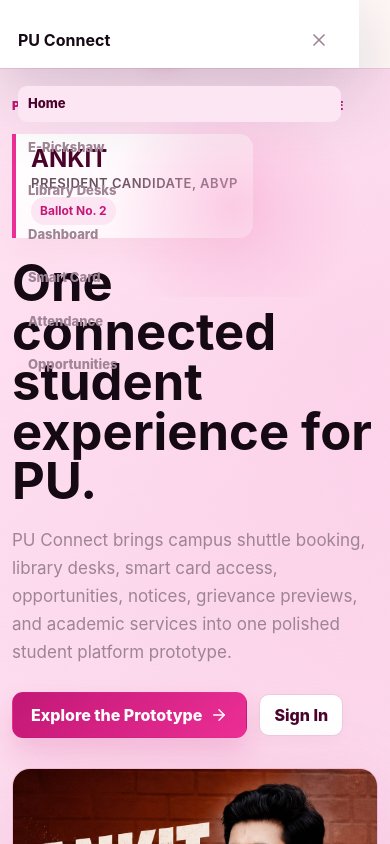
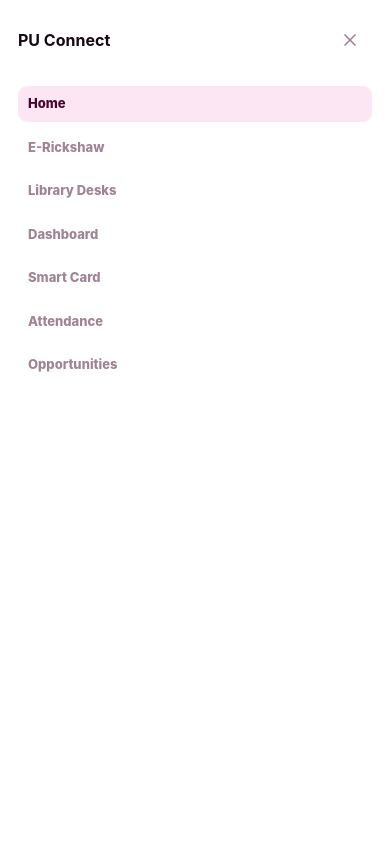
Before and after one commit to rohitraaz07/PU_Connent, a React (Vite) app: page /home in a window 390 px wide. Both pictures are taken after a click on the button "Open navigation". Shown: the top 844 px of the page. Built offline with nearby package versions, Linux system fonts and the light colour scheme.

Commit message:
Updated project

```diff
--- a/src/components/layout/Navbar.tsx
+++ b/src/components/layout/Navbar.tsx
@@ -1,3 +1,76 @@
+// import { LogOut, Menu, UserCircle, X } from "lucide-react";
+// import { useState } from "react";
+// import { Link, NavLink, useNavigate } from "react-router-dom";
+// import { useAuth } from "../../context/AuthContext";
+
+// const links = [
+//   ["Home", "/home"],
+//   ["E-Rickshaw", "/e-rickshaw"],
+//   ["Library Desks", "/library-desks"],
+//   ["Dashboard", "/dashboard"],
+//   ["Smart Card", "/smart-card"],
+//   ["Attendance", "/attendance"],
+//   ["Opportunities", "/opportunities"],
+// ];
+
+// export function Navbar() {
+//   const [open, setOpen] = useState(false);
+//   const { user, logout, continueAsGuest } = useAuth();
+//   const navigate = useNavigate();
+//   const content = (
+//     <>
+//       {links.map(([label, to]) => (
+//         <NavLink key={to} to={to} onClick={() => setOpen(false)} className={({ isActive }) => `nav-link ${isActive ? "active" : ""}`}>
+//           {label}
+//         </NavLink>
+//       ))}
+//     </>
+//   );
+
+//   return (
+//     <header className="navbar">
+//       <button className="icon-button mobile-only" aria-label="Open navigation" onClick={() => setOpen(true)}>
+//         <Menu size={20} />
+//       </button>
+//       <button className="brand" onClick={() => navigate(user ? "/dashboard" : "/home")}>
+//         <span className="brand-mark">PU</span>
+//         <span>PU Connect</span>
+//       </button>
+//       <nav className="desktop-nav" aria-label="Primary navigation">
+//         {content}
+//       </nav>
+//       {user ? (
+//         <>
+//           <button className="profile-chip" onClick={() => navigate("/profile")}>
+//             <UserCircle size={20} />
+//             <span>{user.fullName}</span>
+//           </button>
+//           <button className="ghost-button signout-button" onClick={logout}>
+//             <LogOut size={16} /> Sign out
+//           </button>
+//         </>
+//       ) : (
+//         <div className="public-nav-actions">
+//           <Link className="ghost-button signout-button" to="/login">Sign In</Link>
+//           <button className="primary-button nav-guest-button" onClick={() => { continueAsGuest(); navigate("/dashboard"); }}>Explore Prototype</button>
+//         </div>
+//       )}
+//       {open && (
+//         <div className="mobile-panel" role="dialog" aria-modal="true">
+//           <div className="mobile-panel-head">
+//             <strong>PU Connect</strong>
+//             <button className="icon-button" aria-label="Close navigation" onClick={() => setOpen(false)}>
+//               <X size={20} />
+//             </button>
+//           </div>
+//           {content}
+//         </div>
+//       )}
+//     </header>
+//   );
+// }
+
+
 import { LogOut, Menu, UserCircle, X } from "lucide-react";
 import { useState } from "react";
 import { Link, NavLink, useNavigate } from "react-router-dom";
@@ -17,10 +90,18 @@ export function Navbar() {
   const [open, setOpen] = useState(false);
   const { user, logout, continueAsGuest } = useAuth();
   const navigate = useNavigate();
+
   const content = (
     <>
       {links.map(([label, to]) => (
-        <NavLink key={to} to={to} onClick={() => setOpen(false)} className={({ isActive }) => `nav-link ${isActive ? "active" : ""}`}>
+        <NavLink
+          key={to}
+          to={to}
+          onClick={() => setOpen(false)}
+          className={({ isActive }) =>
+            `nav-link ${isActive ? "active" : ""}`
+          }
+        >
           {label}
         </NavLink>
       ))}
@@ -29,40 +110,92 @@ export function Navbar() {
 
   return (
     <header className="navbar">
-      <button className="icon-button mobile-only" aria-label="Open navigation" onClick={() => setOpen(true)}>
+      <button
+        className="icon-button mobile-only"
+        aria-label="Open navigation"
+        onClick={() => setOpen(true)}
+      >
         <Menu size={20} />
       </button>
-      <button className="brand" onClick={() => navigate(user ? "/dashboard" : "/home")}>
+
+      <button
+        className="brand"
+        onClick={() => navigate(user ? "/dashboard" : "/home")}
+      >
         <span className="brand-mark">PU</span>
         <span>PU Connect</span>
       </button>
+
       <nav className="desktop-nav" aria-label="Primary navigation">
         {content}
       </nav>
+
       {user ? (
         <>
-          <button className="profile-chip" onClick={() => navigate("/profile")}>
+          <button
+            className="profile-chip"
+            onClick={() => navigate("/profile")}
+          >
             <UserCircle size={20} />
             <span>{user.fullName}</span>
           </button>
-          <button className="ghost-button signout-button" onClick={logout}>
+
+          <button
+            className="ghost-button signout-button"
+            onClick={logout}
+          >
             <LogOut size={16} /> Sign out
           </button>
         </>
       ) : (
         <div className="public-nav-actions">
-          <Link className="ghost-button signout-button" to="/login">Sign In</Link>
-          <button className="primary-button nav-guest-button" onClick={() => { continueAsGuest(); navigate("/dashboard"); }}>Explore Prototype</button>
+          <Link className="ghost-button signout-button" to="/login">
+            Sign In
+          </Link>
+
+          <button
+            className="primary-button nav-guest-button"
+            onClick={() => {
+              continueAsGuest();
+              navigate("/dashboard");
+            }}
+          >
+            Explore Prototype
+          </button>
         </div>
       )}
+
       {open && (
-        <div className="mobile-panel" role="dialog" aria-modal="true">
+        <div
+          className="mobile-panel"
+          role="dialog"
+          aria-modal="true"
+          style={{
+            position: "fixed",
+            top: 0,
+            left: 0,
+            right: 0,
+            bottom: 0,
+            width: "100vw",
+            height: "100vh",
+            background: "#ffffff",
+            backgroundColor: "#ffffff",
+            zIndex: 999999,
+            opacity: 1,
+          }}
+        >
           <div className="mobile-panel-head">
             <strong>PU Connect</strong>
-            <button className="icon-button" aria-label="Close navigation" onClick={() => setOpen(false)}>
+
+            <button
+              className="icon-button"
+              aria-label="Close navigation"
+              onClick={() => setOpen(false)}
+            >
               <X size={20} />
             </button>
           </div>
+
           {content}
         </div>
       )}
--- a/src/styles.css
+++ b/src/styles.css
@@ -931,8 +931,14 @@ td {
     display: none;
   }
 
-  .mobile-panel {
-    inset: 0 8% 0 0;
+  /* .mobile-panel {
+    inset: 0;
+    animation: drawer-in 180ms ease;
+  } */
+
+    .mobile-panel {
+    inset: 0;
+    background: #ffffff !important;
     animation: drawer-in 180ms ease;
   }
 
```
